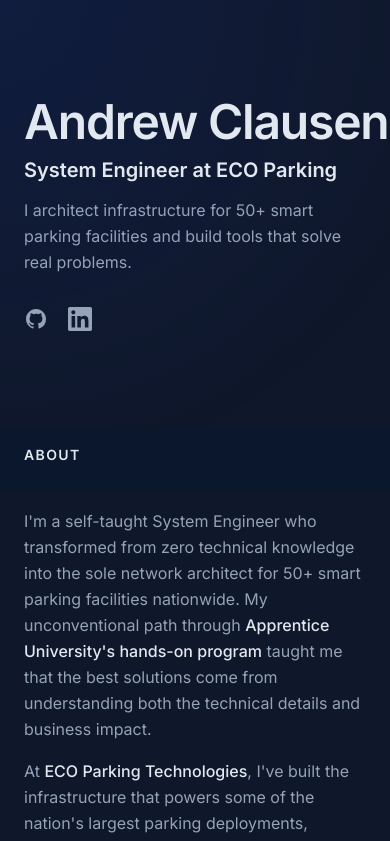
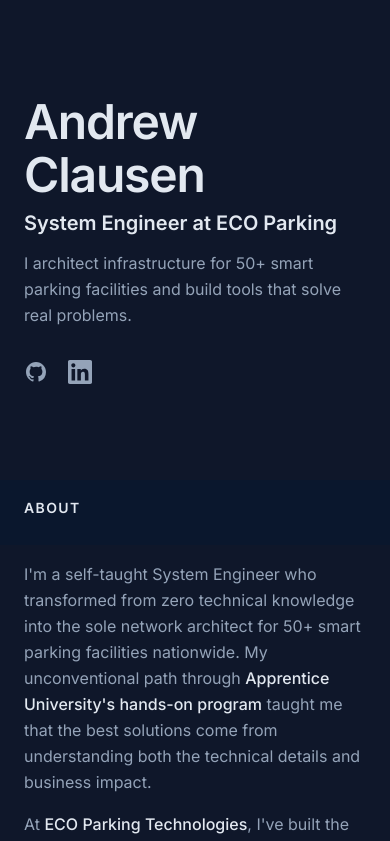
Before and after one commit to ajclausen/ClausenV3, a Next.js app: page / in a window 390 px wide. Shown: the top 841 px of the page. Built offline with nearby package versions, Linux system fonts and the light colour scheme.

Commit message:
Fix wrapping

```diff
--- a/app/page.tsx
+++ b/app/page.tsx
@@ -40,9 +40,9 @@
 
       <div className="lg:flex lg:justify-between">
         {/* Left side - Fixed header and nav */}
-        <header className="px-6 py-24 lg:sticky lg:top-0 lg:flex lg:h-screen lg:w-[45%] lg:flex-col lg:justify-between lg:py-24 lg:px-12">
+        <header className="px-6 py-24 bg-[rgb(15,23,42)] lg:bg-transparent lg:sticky lg:top-0 lg:flex lg:h-screen lg:w-[45%] lg:flex-col lg:justify-between lg:py-24 lg:px-12">
           <div>
-            <h1 className="text-[3rem] font-bold tracking-[-0.025em] leading-none text-slate-200 whitespace-nowrap">
+            <h1 className="text-[3rem] font-bold tracking-[-0.025em] leading-none text-slate-200">
               <Link href="/">Andrew Clausen</Link>
             </h1>
             <h2 className="mt-3 text-[1.25rem] font-medium leading-[1.75] text-slate-200">
```
